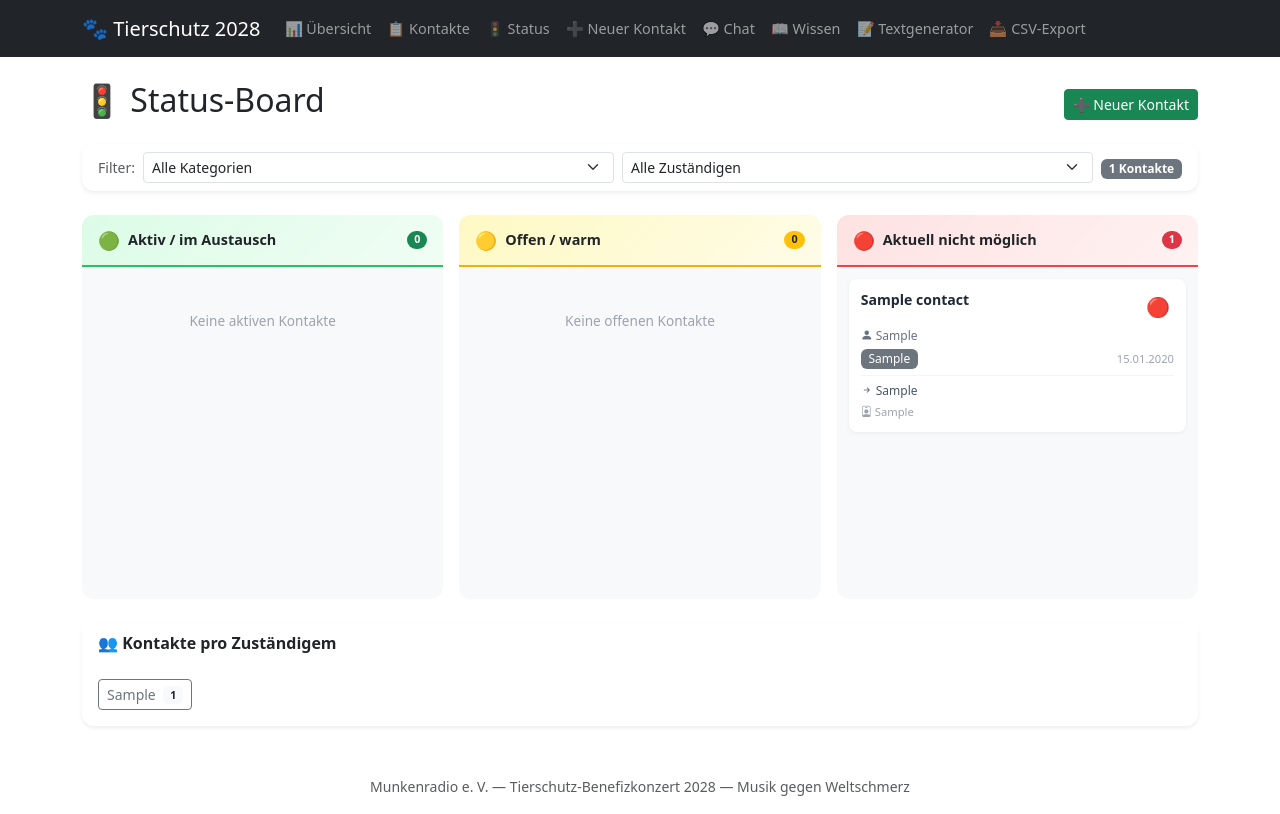
After one commit to Schuhanzieher/tierschutz-app, a Flask app: page /status in a window 1280 px wide. The commit adds this page. Run offline with Flask 3, Linux system fonts and the light colour scheme; tables that the repository leaves empty hold one stand-in row (values such as "Sample post").

Commit message:
Status-Board: Kanban-Ansicht fuer Kontakt-Pipeline hinzugefuegt
Neue /status Seite mit Kontakten gruppiert nach Status (gruen/gelb/rot)
als Kanban-Board. Filterbar nach Kategorie und Zustaendigem, mit
Quick-Toggle-Buttons und Zustaendigen-Uebersicht.

https://claude.ai/code/session_01VPAWu7QUQcfcseHSy8r7SR

```diff
--- a/routes.py
+++ b/routes.py
@@ -348,6 +348,49 @@ def register_routes(app):
 
         flash(f"{name} wurde gel\u00f6scht.", "success")
         return redirect(url_for("contact_list"))
+
+    # ── Status-Board ────────────────────────────────────────
+
+    @app.route("/status")
+    def status_board():
+        kat = request.args.get("kategorie", "")
+        zustaendig = request.args.get("zustaendig", "")
+
+        query = Contact.query
+
+        if kat:
+            query = query.filter(Contact.kategorie == kat)
+        if zustaendig:
+            query = query.filter(Contact.zustaendig == zustaendig)
+
+        contacts = query.order_by(Contact.name_organisation).all()
+
+        # Kontakte nach Status gruppieren
+        gruen = [c for c in contacts if c.status == "gruen"]
+        gelb = [c for c in contacts if c.status == "gelb"]
+        rot = [c for c in contacts if c.status == "rot"]
+
+        # Zustaendige zaehlen
+        zustaendig_counts = (
+            db.session.query(Contact.zustaendig, db.func.count(Contact.id))
+            .filter(Contact.zustaendig.isnot(None))
+            .group_by(Contact.zustaendig)
+            .all()
+        )
+
+        return render_template(
+            "status.html",
+            gruen=gruen,
+            gelb=gelb,
+            rot=rot,
+            total=len(contacts),
+            kategorien=KATEGORIEN,
+            status_map=STATUS_MAP,
+            current_kat=kat,
+            current_zustaendig=zustaendig,
+            zustaendig_counts=zustaendig_counts,
+            mitglieder=ORGA_MITGLIEDER,
+        )
 
     # ── CSV-Export ─────────────────────────────────────────────
 
--- a/static/css/style.css
+++ b/static/css/style.css
@@ -864,6 +864,118 @@ dd {
     overflow-y: auto;
 }
 
+/* ── Status-Board (Kanban) ────────────────────────── */
+
+.status-board {
+    min-height: 400px;
+}
+
+.status-column {
+    background: #f8f9fa;
+    border-radius: 0.75rem;
+    overflow: hidden;
+    display: flex;
+    flex-direction: column;
+    height: 100%;
+}
+
+.status-column-header {
+    display: flex;
+    align-items: center;
+    gap: 0.5rem;
+    padding: 0.75rem 1rem;
+    font-weight: 700;
+    font-size: 0.9rem;
+    border-bottom: 2px solid transparent;
+}
+
+.status-column-green .status-column-header {
+    background: linear-gradient(135deg, #dcfce7 0%, #f0fdf4 100%);
+    border-bottom-color: #22c55e;
+}
+
+.status-column-yellow .status-column-header {
+    background: linear-gradient(135deg, #fef9c3 0%, #fefce8 100%);
+    border-bottom-color: #eab308;
+}
+
+.status-column-red .status-column-header {
+    background: linear-gradient(135deg, #fee2e2 0%, #fef2f2 100%);
+    border-bottom-color: #ef4444;
+}
+
+.status-column-icon {
+    font-size: 1.1rem;
+}
+
+.status-column-title {
+    flex: 1;
+}
+
+.status-column-body {
+    padding: 0.75rem;
+    flex: 1;
+    overflow-y: auto;
+    max-height: 70vh;
+}
+
+.status-card {
+    background: #fff;
+    border-radius: 0.5rem;
+    padding: 0.75rem;
+    margin-bottom: 0.5rem;
+    box-shadow: 0 1px 4px rgba(0,0,0,0.06);
+    transition: transform 0.15s, box-shadow 0.15s;
+}
+
+.status-card:hover {
+    transform: translateY(-1px);
+    box-shadow: 0 3px 10px rgba(0,0,0,0.1);
+}
+
+.status-card-name {
+    font-weight: 600;
+    font-size: 0.88rem;
+    text-decoration: none;
+    color: #1f2937;
+    line-height: 1.3;
+}
+
+.status-card-name:hover {
+    color: #0d6efd;
+}
+
+.status-card-person {
+    font-size: 0.75rem;
+    color: #6b7280;
+}
+
+.status-card-meta {
+    font-size: 0.7rem;
+    color: #9ca3af;
+}
+
+.status-card-step {
+    font-size: 0.75rem;
+    color: #4b5563;
+    margin-top: 0.35rem;
+    padding-top: 0.35rem;
+    border-top: 1px solid #f3f4f6;
+}
+
+.status-card-owner {
+    font-size: 0.7rem;
+    color: #9ca3af;
+    margin-top: 0.25rem;
+}
+
+.status-column-empty {
+    text-align: center;
+    color: #9ca3af;
+    padding: 2rem 1rem;
+    font-size: 0.85rem;
+}
+
 /* ── Responsive ───────────────────────────────────── */
 
 @media (max-width: 768px) {
--- a/templates/base.html
+++ b/templates/base.html
@@ -24,6 +24,9 @@
                     </li>
                     <li class="nav-item">
                         <a class="nav-link" href="{{ url_for('contact_list') }}">&#x1f4cb; Kontakte</a>
+                    </li>
+                    <li class="nav-item">
+                        <a class="nav-link" href="{{ url_for('status_board') }}">&#x1f6a6; Status</a>
                     </li>
                     <li class="nav-item">
                         <a class="nav-link" href="{{ url_for('contact_create') }}">&#x2795; Neuer Kontakt</a>
--- /dev/null
+++ b/templates/status.html
@@ -0,0 +1,203 @@
+{% extends "base.html" %}
+{% block title %}Status-Board – Tierschutz 2028{% endblock %}
+
+{% block content %}
+<div class="d-flex justify-content-between align-items-center mb-3">
+    <h2>&#x1f6a6; Status-Board</h2>
+    <a href="{{ url_for('contact_create') }}" class="btn btn-success btn-sm">&#x2795; Neuer Kontakt</a>
+</div>
+
+<!-- Filter -->
+<div class="card border-0 shadow-sm mb-4">
+    <div class="card-body py-2">
+        <div class="row g-2 align-items-center">
+            <div class="col-auto">
+                <label class="form-label mb-0 small text-muted">Filter:</label>
+            </div>
+            <div class="col-sm">
+                <select class="form-select form-select-sm" id="filter-kat-status" onchange="applyStatusFilter()">
+                    <option value="">Alle Kategorien</option>
+                    {% for k in kategorien %}
+                    <option value="{{ k }}" {% if current_kat == k %}selected{% endif %}>{{ k }}</option>
+                    {% endfor %}
+                </select>
+            </div>
+            <div class="col-sm">
+                <select class="form-select form-select-sm" id="filter-zustaendig-status" onchange="applyStatusFilter()">
+                    <option value="">Alle Zust&auml;ndigen</option>
+                    {% for m in mitglieder %}
+                    <option value="{{ m }}" {% if current_zustaendig == m %}selected{% endif %}>{{ m }}</option>
+                    {% endfor %}
+                </select>
+            </div>
+            <div class="col-auto">
+                <span class="badge bg-secondary" id="status-total">{{ total }} Kontakte</span>
+            </div>
+        </div>
+    </div>
+</div>
+
+<!-- Kanban Board -->
+<div class="row g-3 status-board">
+    <!-- Aktiv / Gr&uuml;n -->
+    <div class="col-lg-4">
+        <div class="status-column status-column-green">
+            <div class="status-column-header">
+                <span class="status-column-icon">&#x1f7e2;</span>
+                <span class="status-column-title">Aktiv / im Austausch</span>
+                <span class="badge bg-success rounded-pill">{{ gruen|length }}</span>
+            </div>
+            <div class="status-column-body">
+                {% for c in gruen %}
+                <div class="status-card">
+                    <div class="d-flex justify-content-between align-items-start mb-1">
+                        <a href="{{ url_for('contact_detail', id=c.id) }}" class="status-card-name">{{ c.name_organisation }}</a>
+                        <form method="POST" action="{{ url_for('contact_status_update', id=c.id) }}" class="d-inline">
+                            <button type="submit" class="status-badge status-green" title="Status &auml;ndern">&#x1f7e2;</button>
+                        </form>
+                    </div>
+                    {% if c.kontaktperson %}
+                    <div class="status-card-person"><i class="bi bi-person-fill"></i> {{ c.kontaktperson }}</div>
+                    {% endif %}
+                    <div class="d-flex justify-content-between align-items-center mt-1">
+                        <span class="badge kategorie-badge">{{ c.kategorie }}</span>
+                        <span class="status-card-meta">
+                            {% if c.letzter_kontakt %}{{ c.letzter_kontakt|datum }}{% else %}kein Datum{% endif %}
+                        </span>
+                    </div>
+                    {% if c.naechster_schritt %}
+                    <div class="status-card-step"><i class="bi bi-arrow-right-short"></i> {{ c.naechster_schritt }}</div>
+                    {% endif %}
+                    {% if c.zustaendig %}
+                    <div class="status-card-owner"><i class="bi bi-person-badge"></i> {{ c.zustaendig }}</div>
+                    {% endif %}
+                </div>
+                {% endfor %}
+                {% if not gruen %}
+                <div class="status-column-empty">Keine aktiven Kontakte</div>
+                {% endif %}
+            </div>
+        </div>
+    </div>
+
+    <!-- Offen / Gelb -->
+    <div class="col-lg-4">
+        <div class="status-column status-column-yellow">
+            <div class="status-column-header">
+                <span class="status-column-icon">&#x1f7e1;</span>
+                <span class="status-column-title">Offen / warm</span>
+                <span class="badge bg-warning text-dark rounded-pill">{{ gelb|length }}</span>
+            </div>
+            <div class="status-column-body">
+                {% for c in gelb %}
+                <div class="status-card">
+                    <div class="d-flex justify-content-between align-items-start mb-1">
+                        <a href="{{ url_for('contact_detail', id=c.id) }}" class="status-card-name">{{ c.name_organisation }}</a>
+                        <form method="POST" action="{{ url_for('contact_status_update', id=c.id) }}" class="d-inline">
+                            <button type="submit" class="status-badge status-yellow" title="Status &auml;ndern">&#x1f7e1;</button>
+                        </form>
+                    </div>
+                    {% if c.kontaktperson %}
+                    <div class="status-card-person"><i class="bi bi-person-fill"></i> {{ c.kontaktperson }}</div>
+                    {% endif %}
+                    <div class="d-flex justify-content-between align-items-center mt-1">
+                        <span class="badge kategorie-badge">{{ c.kategorie }}</span>
+                        <span class="status-card-meta">
+                            {% if c.letzter_kontakt %}{{ c.letzter_kontakt|datum }}{% else %}kein Datum{% endif %}
+                        </span>
+                    </div>
+                    {% if c.naechster_schritt %}
+                    <div class="status-card-step"><i class="bi bi-arrow-right-short"></i> {{ c.naechster_schritt }}</div>
+                    {% endif %}
+                    {% if c.zustaendig %}
+                    <div class="status-card-owner"><i class="bi bi-person-badge"></i> {{ c.zustaendig }}</div>
+                    {% endif %}
+                </div>
+                {% endfor %}
+                {% if not gelb %}
+                <div class="status-column-empty">Keine offenen Kontakte</div>
+                {% endif %}
+            </div>
+        </div>
+    </div>
+
+    <!-- Nicht m&ouml;glich / Rot -->
+    <div class="col-lg-4">
+        <div class="status-column status-column-red">
+            <div class="status-column-header">
+                <span class="status-column-icon">&#x1f534;</span>
+                <span class="status-column-title">Aktuell nicht m&ouml;glich</span>
+                <span class="badge bg-danger rounded-pill">{{ rot|length }}</span>
+            </div>
+            <div class="status-column-body">
+                {% for c in rot %}
+                <div class="status-card">
+                    <div class="d-flex justify-content-between align-items-start mb-1">
+                        <a href="{{ url_for('contact_detail', id=c.id) }}" class="status-card-name">{{ c.name_organisation }}</a>
+                        <form method="POST" action="{{ url_for('contact_status_update', id=c.id) }}" class="d-inline">
+                            <button type="submit" class="status-badge status-red" title="Status &auml;ndern">&#x1f534;</button>
+                        </form>
+                    </div>
+                    {% if c.kontaktperson %}
+                    <div class="status-card-person"><i class="bi bi-person-fill"></i> {{ c.kontaktperson }}</div>
+                    {% endif %}
+                    <div class="d-flex justify-content-between align-items-center mt-1">
+                        <span class="badge kategorie-badge">{{ c.kategorie }}</span>
+                        <span class="status-card-meta">
+                            {% if c.letzter_kontakt %}{{ c.letzter_kontakt|datum }}{% else %}kein Datum{% endif %}
+                        </span>
+                    </div>
+                    {% if c.naechster_schritt %}
+                    <div class="status-card-step"><i class="bi bi-arrow-right-short"></i> {{ c.naechster_schritt }}</div>
+                    {% endif %}
+                    {% if c.zustaendig %}
+                    <div class="status-card-owner"><i class="bi bi-person-badge"></i> {{ c.zustaendig }}</div>
+                    {% endif %}
+                </div>
+                {% endfor %}
+                {% if not rot %}
+                <div class="status-column-empty">Keine abgelehnten Kontakte</div>
+                {% endif %}
+            </div>
+        </div>
+    </div>
+</div>
+
+<!-- Zust&auml;ndigen-&Uuml;bersicht -->
+{% if zustaendig_counts %}
+<div class="card border-0 shadow-sm mt-4 mb-4">
+    <div class="card-header bg-white border-0"><strong>&#x1f465; Kontakte pro Zust&auml;ndigem</strong></div>
+    <div class="card-body">
+        <div class="row g-2">
+            {% for name, count in zustaendig_counts %}
+            <div class="col-auto">
+                <a href="{{ url_for('status_board', zustaendig=name, kategorie=current_kat) }}"
+                   class="btn btn-sm {% if current_zustaendig == name %}btn-dark{% else %}btn-outline-secondary{% endif %}">
+                    {{ name }} <span class="badge bg-light text-dark ms-1">{{ count }}</span>
+                </a>
+            </div>
+            {% endfor %}
+            {% if current_zustaendig %}
+            <div class="col-auto">
+                <a href="{{ url_for('status_board', kategorie=current_kat) }}" class="btn btn-sm btn-outline-danger">Alle zeigen</a>
+            </div>
+            {% endif %}
+        </div>
+    </div>
+</div>
+{% endif %}
+
+<script>
+function applyStatusFilter() {
+    var kat = document.getElementById("filter-kat-status");
+    var zustaendig = document.getElementById("filter-zustaendig-status");
+    var params = new URLSearchParams();
+    if (kat && kat.value) params.set("kategorie", kat.value);
+    if (zustaendig && zustaendig.value) params.set("zustaendig", zustaendig.value);
+    var url = window.location.pathname;
+    var qs = params.toString();
+    if (qs) url += "?" + qs;
+    window.location.href = url;
+}
+</script>
+{% endblock %}
```
